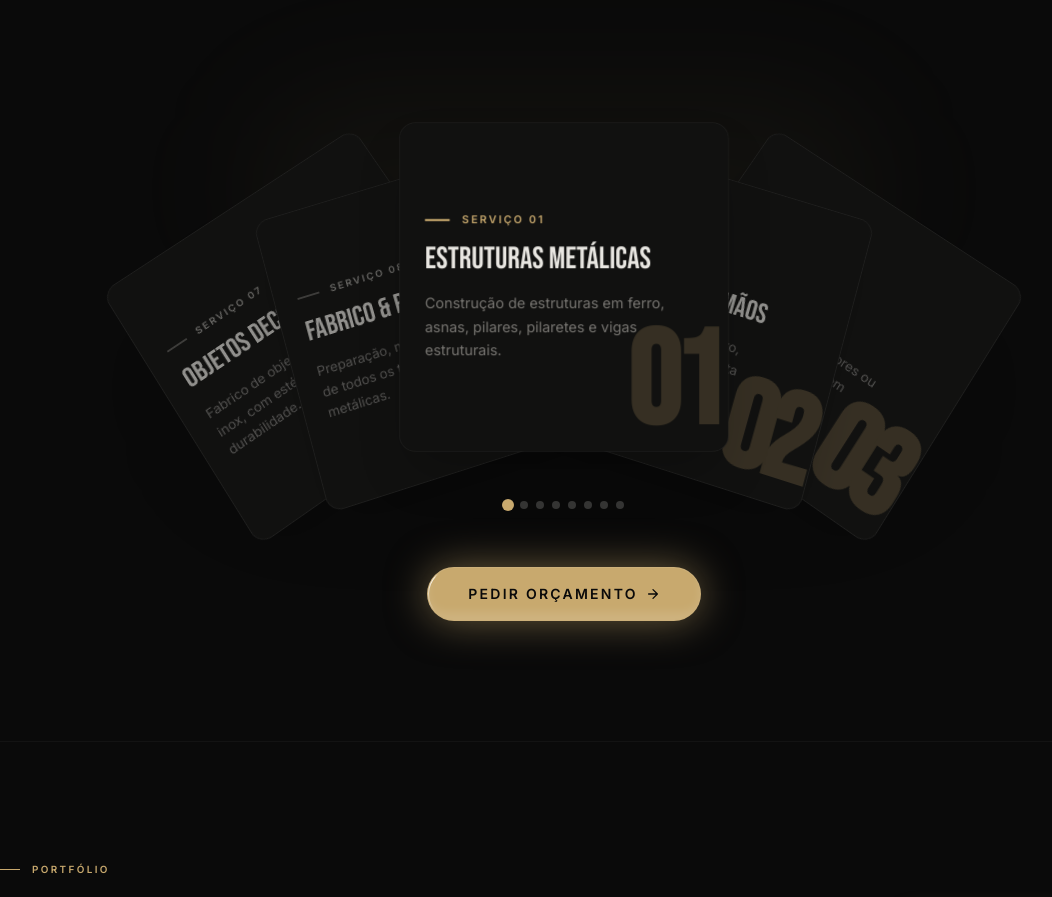
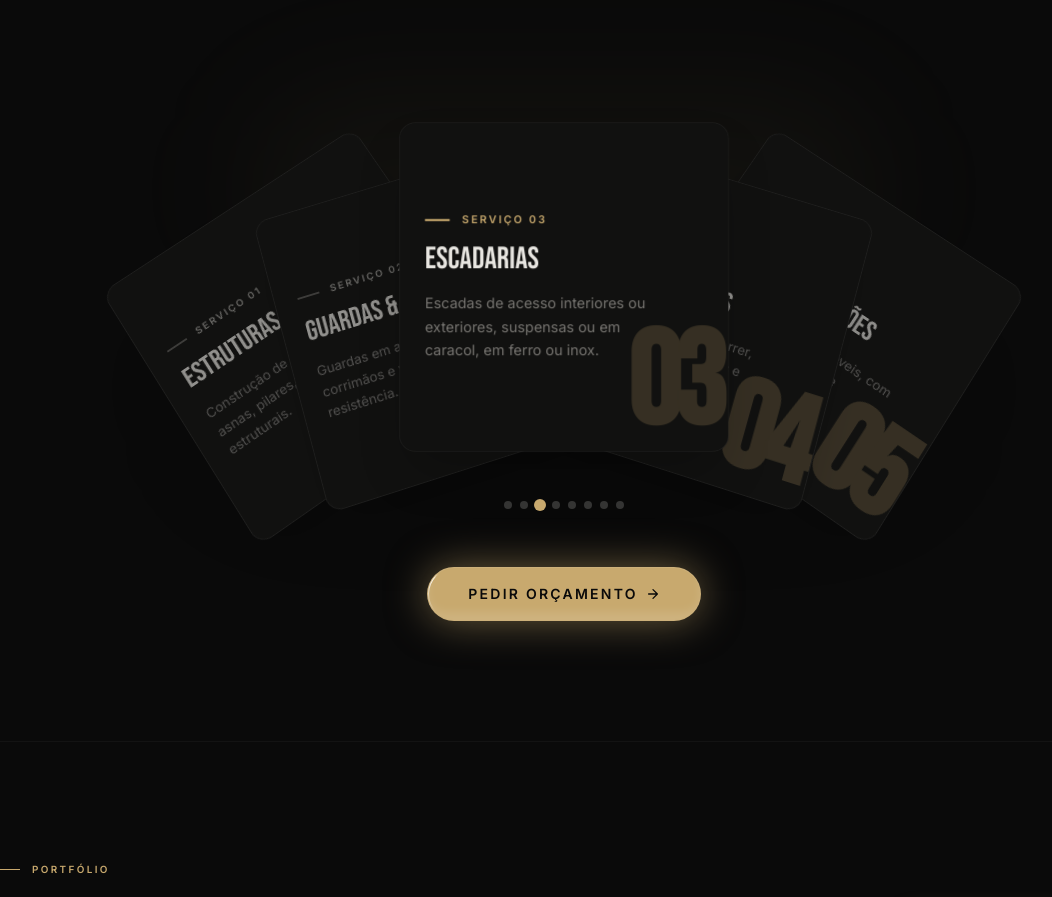
Before and after one commit to mendesrui19/Rino_Seralharia_Website, a React (Vite) app: page / in a window 1280 px wide. Shown: the part 2280-3177 px from the top of the page, without its empty margins (76-1128 px from the left). Built offline with nearby package versions, Linux system fonts and the light colour scheme.

Commit message:
Enable auto advance but disable pause on hover

```diff
--- a/src/components/sections/Services.tsx
+++ b/src/components/sections/Services.tsx
@@ -42,7 +42,8 @@ export function Services() {
           <CardStack
             items={services}
             initialIndex={0}
-            autoAdvance={false}
+            autoAdvance={true}
+            pauseOnHover={false}
             showDots={true}
             cardWidth={320}
             cardHeight={320}
```
